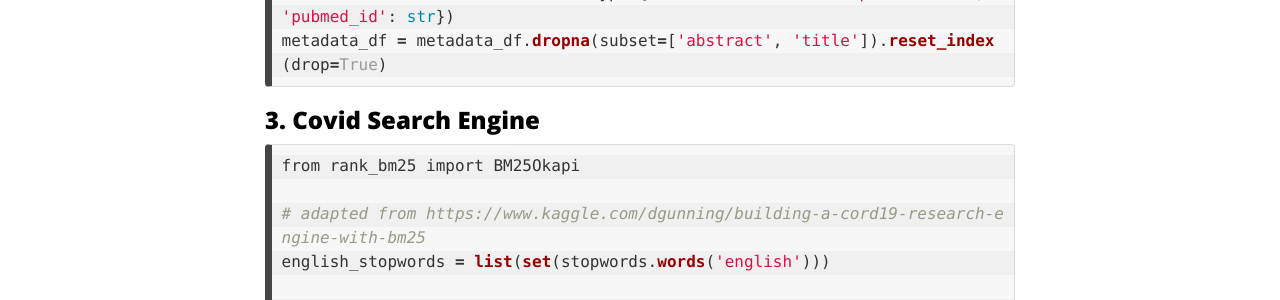
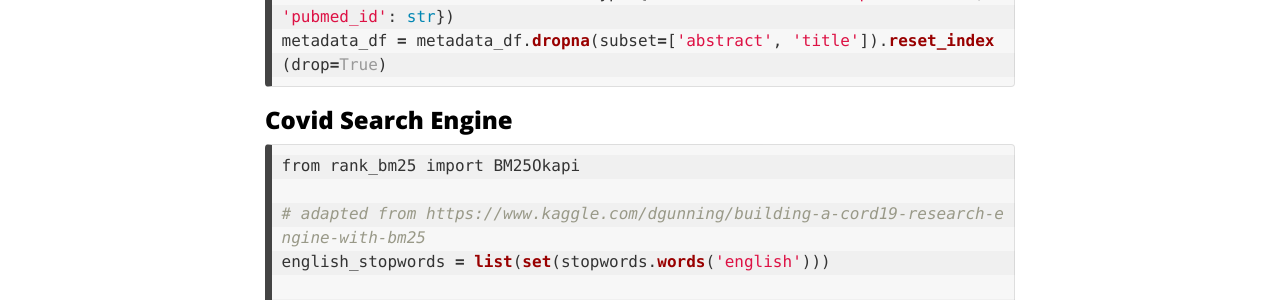
Before and after one commit to Overfitter/overfitter.github.io, a Jekyll site: the page built from _posts/2020-05-01-Covid-19-Q&A-BioBert.md, in a window 1280 px wide and 900 px high, scrolled down 560 px. Shown: the part 157-457 px from the top of the window. Built offline with Jekyll 4.4.1, drawn with Linux system fonts in a browser that asks for light colours; nearby versions of some CDN libraries; comment, search, counter and statistics services are not loaded.

Commit message:
Adding New Post

````diff
--- a/_posts/2020-05-01-Covid-19-Q&A-BioBert.md
+++ b/_posts/2020-05-01-Covid-19-Q&A-BioBert.md
@@ -40,7 +40,7 @@ metadata_df = pd.read_csv(metadata_path,
 metadata_df = metadata_df.dropna(subset=['abstract', 'title']).reset_index(drop=True)
 ```
 
-### 3. Covid Search Engine
+### Covid Search Engine
 
 
 ```python
````
